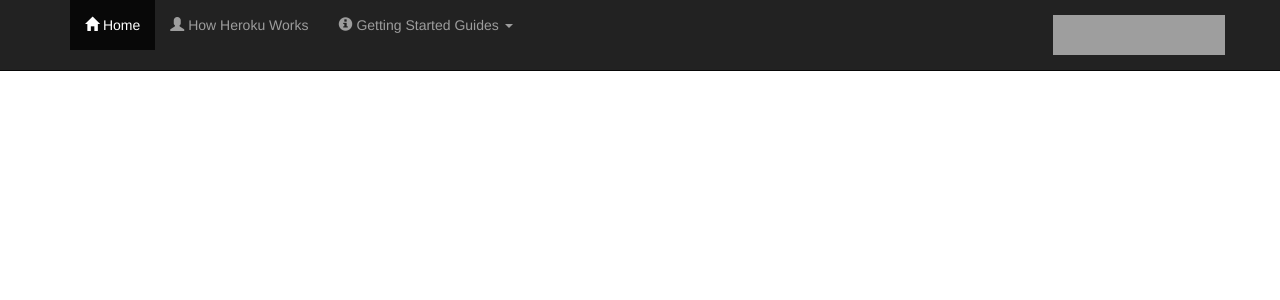
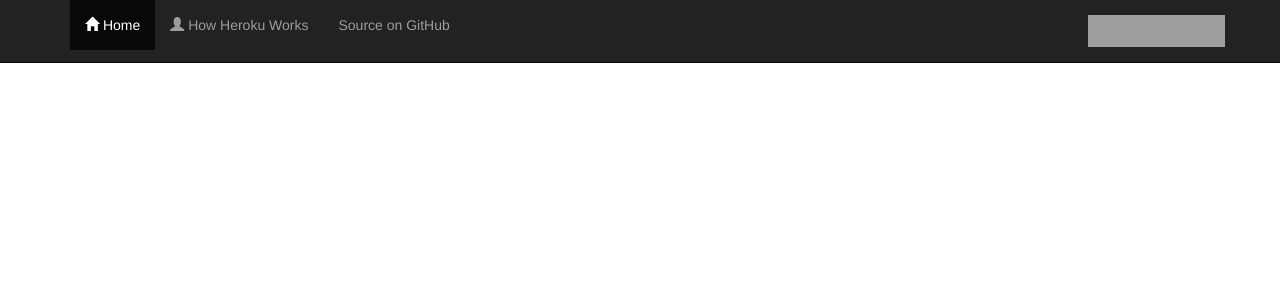
Before and after one commit to trianglefraternitymtu/slack-announcement-approval, a Django app: page /privacy in a window 1280 px wide. Shown: the top 300 px of the page. Run offline with Django 3.2, Linux system fonts and the light colour scheme; some libraries are stand-ins or nearby versions; grey boxes are pictures that could not be loaded.

Commit message:
Adding source link to page header.

```diff
--- a/website/templates/base.html
+++ b/website/templates/base.html
@@ -53,25 +53,13 @@
       <li>
         <a href="https://devcenter.heroku.com/articles/how-heroku-works"><span class="glyphicon glyphicon-user"></span> How Heroku Works</a>
       </li>
-      <li class="dropdown">
-        <a href="#" class="dropdown-toggle" data-toggle="dropdown" role="button" aria-expanded="false"><span class="glyphicon glyphicon-info-sign"></span> Getting Started Guides <span class="caret"></span></a>
-          <ul class="dropdown-menu" role="menu">
-            <li><a href="https://devcenter.heroku.com/articles/getting-started-with-ruby">Getting Started with Ruby on Heroku</a></li>
-            <li><a href="https://devcenter.heroku.com/articles/getting-started-with-nodejs">Getting Started with Node on Heroku</a></li>
-            <li><a href="https://devcenter.heroku.com/articles/getting-started-with-php">Getting Started with PHP on Heroku</a></li>
-            <li><a href="https://devcenter.heroku.com/articles/getting-started-with-python">Getting Started with Python on Heroku</a></li>
-            <li><a href="https://devcenter.heroku.com/articles/getting-started-with-java">Getting Started with Java on Heroku</a></li>
-            <li><a href="https://devcenter.heroku.com/articles/getting-started-with-clojure">Getting Started with Clojure on Heroku</a></li>
-            <li><a href="https://devcenter.heroku.com/articles/getting-started-with-scala">Getting Started with Scala on Heroku</a></li>
-            <li class="divider"></li>
-            <li><a href="https://devcenter.heroku.com/articles/getting-started-with-heroku-and-connect-without-local-dev">Getting Started on Heroku with Heroku Connect</a></li>
-            <li><a href="https://devcenter.heroku.com/articles/getting-started-with-jruby">Getting Started with Ruby on Heroku (Microsoft Windows)</a></li>
-          </ul>
+      <li>
+        <a href="https://github.com/raveious/slack-announcement-approval"><span class="social social-github"></span> Source on GitHub</a>
       </li>
     </ul>
     <ul class="nav navbar-nav navbar-right">
       <li class="navbar-right">
-        <a href="https://slack.com/oauth/authorize?scope=identity.basic&client_id=19225015925.110455013810&state=resumeSignIn"><img alt="Sign in with Slack" height="40" width="172" src="https://platform.slack-edge.com/img/sign_in_with_slack.png" srcset="https://platform.slack-edge.com/img/sign_in_with_slack.png 1x, https://platform.slack-edge.com/img/sign_in_with_slack@2x.png 2x" /></a>
+        <a href="https://slack.com/oauth/authorize?scope=identity.basic&client_id=19225015925.110455013810&state=resumeSignIn"><img alt="Sign in with Slack" height="32" width="137" src="https://platform.slack-edge.com/img/sign_in_with_slack.png" srcset="https://platform.slack-edge.com/img/sign_in_with_slack.png 1x, https://platform.slack-edge.com/img/sign_in_with_slack@2x.png 2x" /></a>
       </li>
     </ul>
   </div>
```
